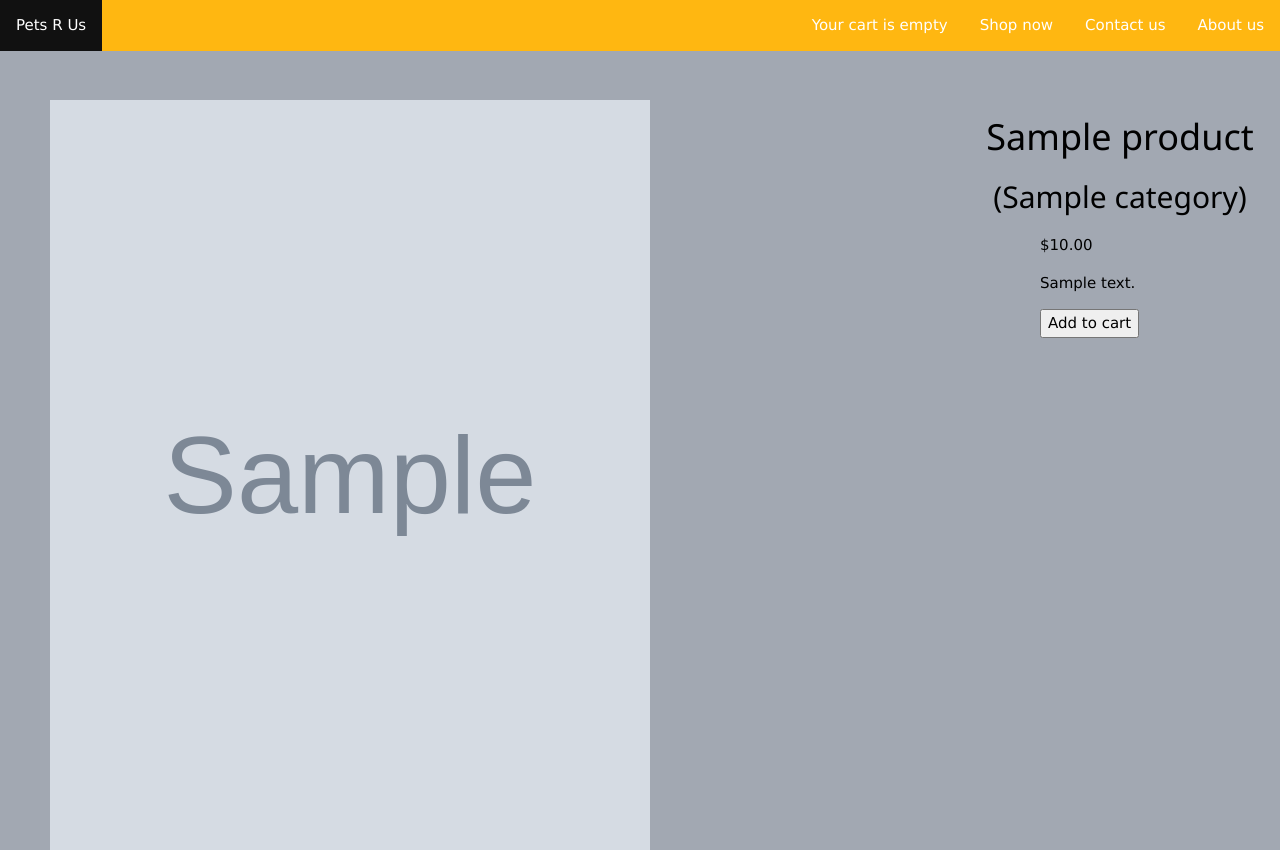
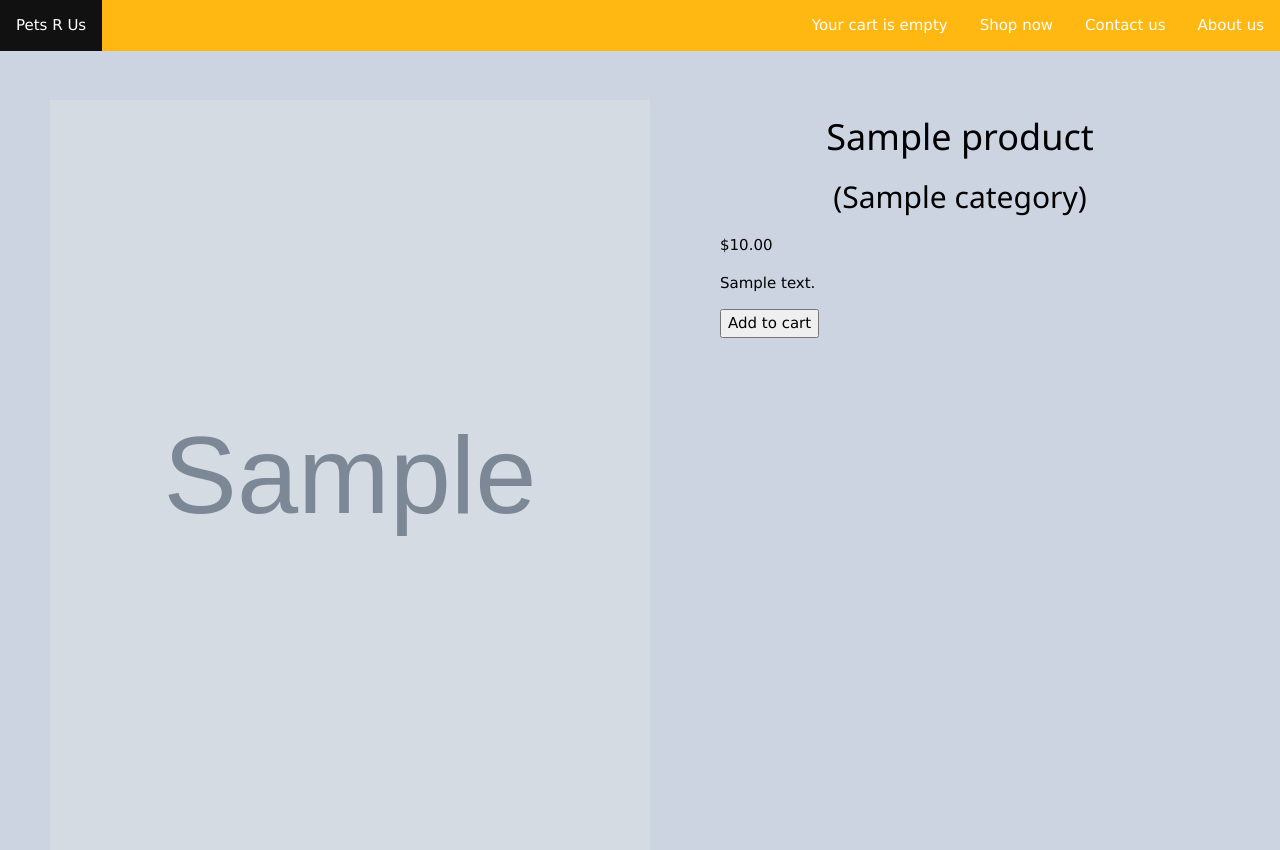
Before and after one commit to diego1sme/petEcommerce, a Django app: a page that uses homepage/templates/detail.html in a window 1280 px wide. Run offline with Django 3.2, Linux system fonts and the light colour scheme; tables that the repository leaves empty hold one stand-in row (values such as "Sample post"); grey boxes marked "Sample" are stand-in pictures.

Commit message:
one more fix

```diff
--- a/homepage/templates/detail.html
+++ b/homepage/templates/detail.html
@@ -7,18 +7,12 @@
 
 {% block content %}
 <style>
-    .surround{
-        height:100%;
-        width:50%;
-
-        float: right;
-    }
 
     .container{
         position: absolute;
         width: 100%;
         height: 100%;
-        background-color: #a2a8b2;
+        background-color:#ccd4e2;
     }
     .productpic {
         height:100%;
@@ -68,7 +62,7 @@
 </div>
 
 
-<div class="surround">
+
 <div class="product-detail" xmlns:cart="http://www.w3.org/1999/xhtml">
 
     <h1>{{ product.name }}</h1>
@@ -80,7 +74,7 @@
   {% csrf_token %}
   <input style="margin-left: 80px" type="submit" value="Add to cart">
   </div>
-</div>
+
 {% endblock %}
 
 </div>
```
